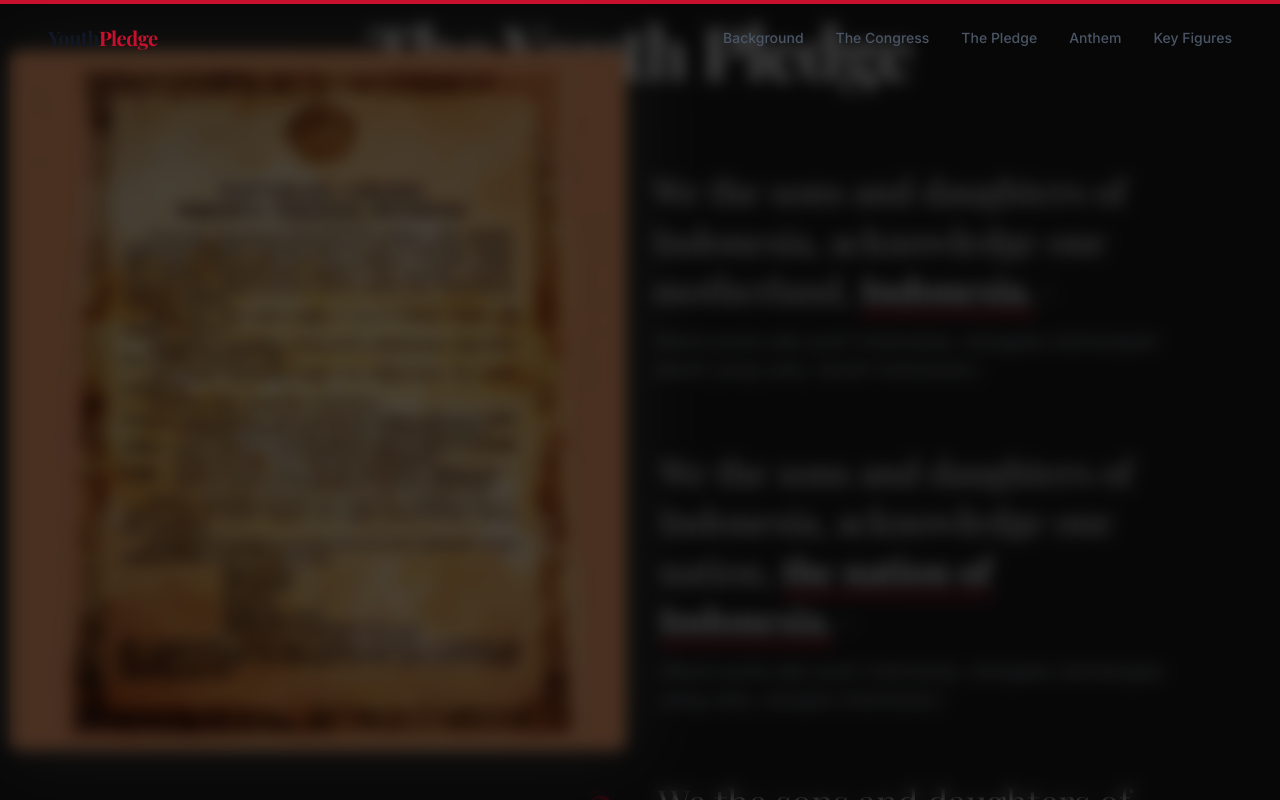
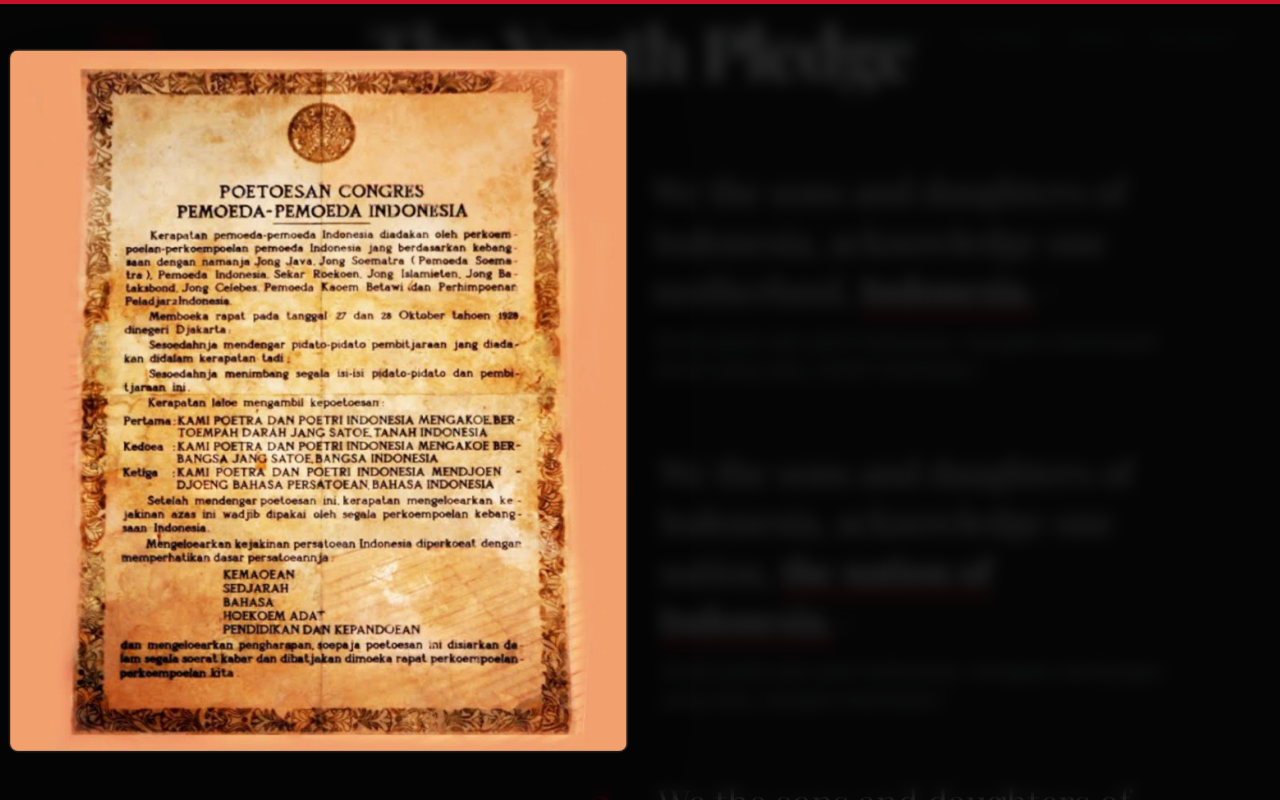
Before and after one commit to Randraaa/PPKN, a Next.js app: page / in a window 1280 px wide. Both pictures are taken after a click on the picture 318 px from the left and 3577 px from the top of the page. Shown: the part 3177-3977 px from the top of the page. Built offline with nearby package versions, Linux system fonts and the light colour scheme; a web font is replaced by a local one.

Commit message:
fix: spotlight pop-out z-index and blur issue on manuscript image

```diff
--- a/app/page.tsx
+++ b/app/page.tsx
@@ -250,15 +250,7 @@ const PledgeSection = () => {
     <section id="pledge" className="relative py-32 bg-[#1A1A1A] text-white overflow-hidden">
       <div className="absolute inset-0 opacity-10 bg-[radial-gradient(circle_at_center,_var(--tw-gradient-stops))] from-white via-transparent to-transparent"></div>
 
-      {/* Dimmed Backdrop for Spotlight Effect */}
-      {isFocused && (
-        <div
-          className="fixed inset-0 z-40 bg-black/70 backdrop-blur-sm transition-opacity duration-500 cursor-zoom-out"
-          onClick={() => setIsFocused(false)}
-        />
-      )}
-
-      <div className="max-w-6xl mx-auto px-6 md:px-12 relative z-10">
+      <div className={cn("max-w-6xl mx-auto px-6 md:px-12 relative", isFocused ? "z-50" : "z-10")}>
         <FadeIn>
           <h2 className="font-serif text-5xl md:text-7xl text-center font-bold mb-20 tracking-tight">
             The Youth Pledge
@@ -266,16 +258,24 @@ const PledgeSection = () => {
         </FadeIn>
 
         <div className="flex flex-col lg:flex-row items-center lg:items-start gap-12 lg:gap-16">
-          <FadeIn className="w-full lg:w-5/12 flex justify-center relative">
+          <FadeIn className={cn("w-full lg:w-5/12 flex justify-center relative", isFocused && "z-50")}>
+            {/* Dimmed Backdrop for Spotlight Effect */}
+            {isFocused && (
+              <div
+                className="fixed inset-0 z-40 bg-black/80 backdrop-blur-sm transition-all duration-500 cursor-zoom-out"
+                onClick={() => setIsFocused(false)}
+              />
+            )}
+
             <img
               src="/images/original-manuscript.webp"
               alt="Original Youth Pledge Manuscript"
               onClick={() => setIsFocused(!isFocused)}
               className={cn(
-                "w-full max-w-md border border-white/10 cursor-pointer transition-all duration-500 ease-in-out",
+                "w-full max-w-md border border-white/10 rounded-md",
                 isFocused
-                  ? "scale-125 md:scale-150 z-50 relative shadow-[0_0_50px_rgba(255,255,255,0.2)] rounded-lg"
-                  : "rounded-md shadow-[0_10px_40px_rgba(255,255,255,0.1)]"
+                  ? "relative z-50 transform scale-[1.7] md:scale-150 shadow-2xl transition-transform duration-500 ease-out cursor-zoom-out"
+                  : "relative z-10 transform scale-100 cursor-zoom-in transition-transform duration-500 shadow-[0_10px_40px_rgba(255,255,255,0.1)]"
               )}
             />
           </FadeIn>
```
